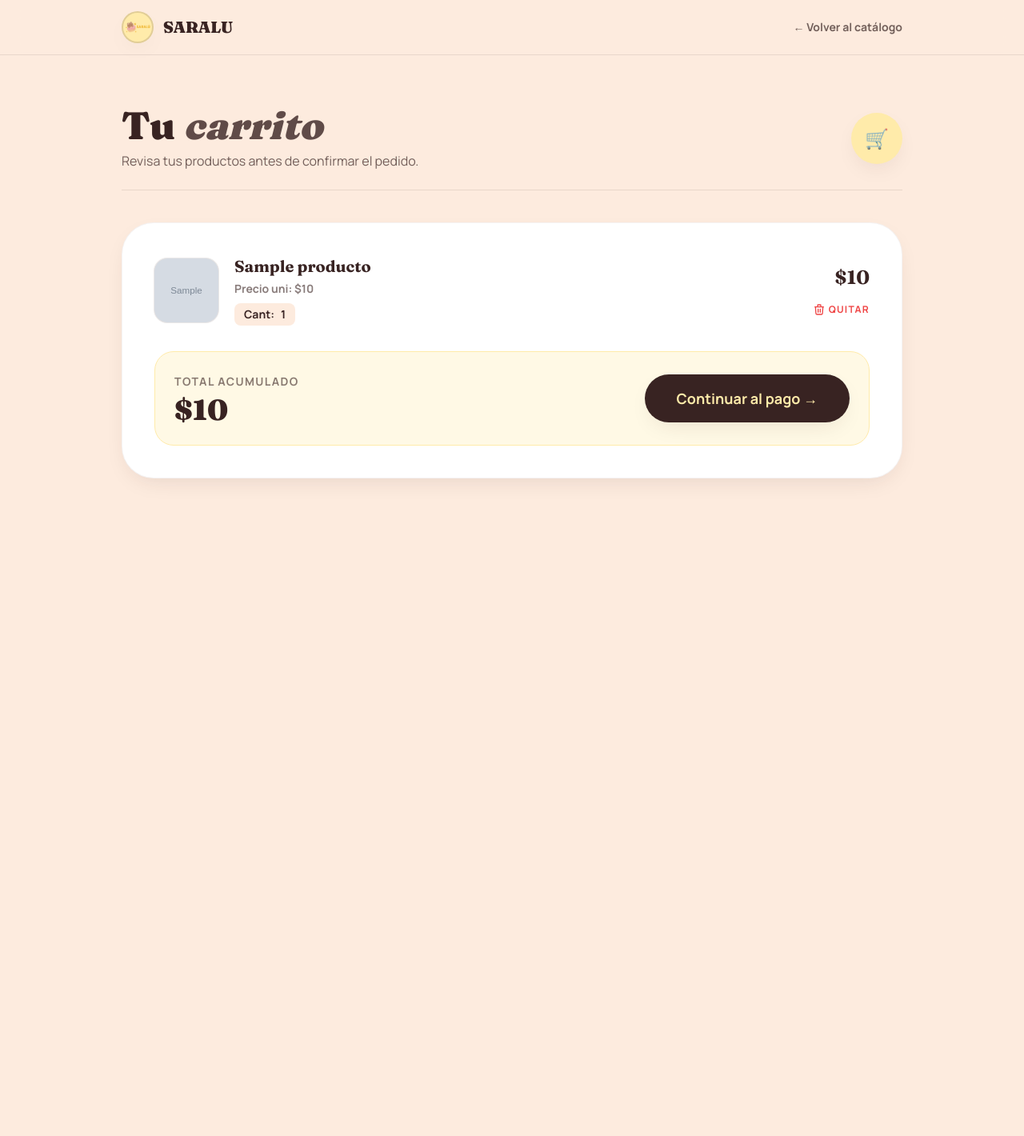
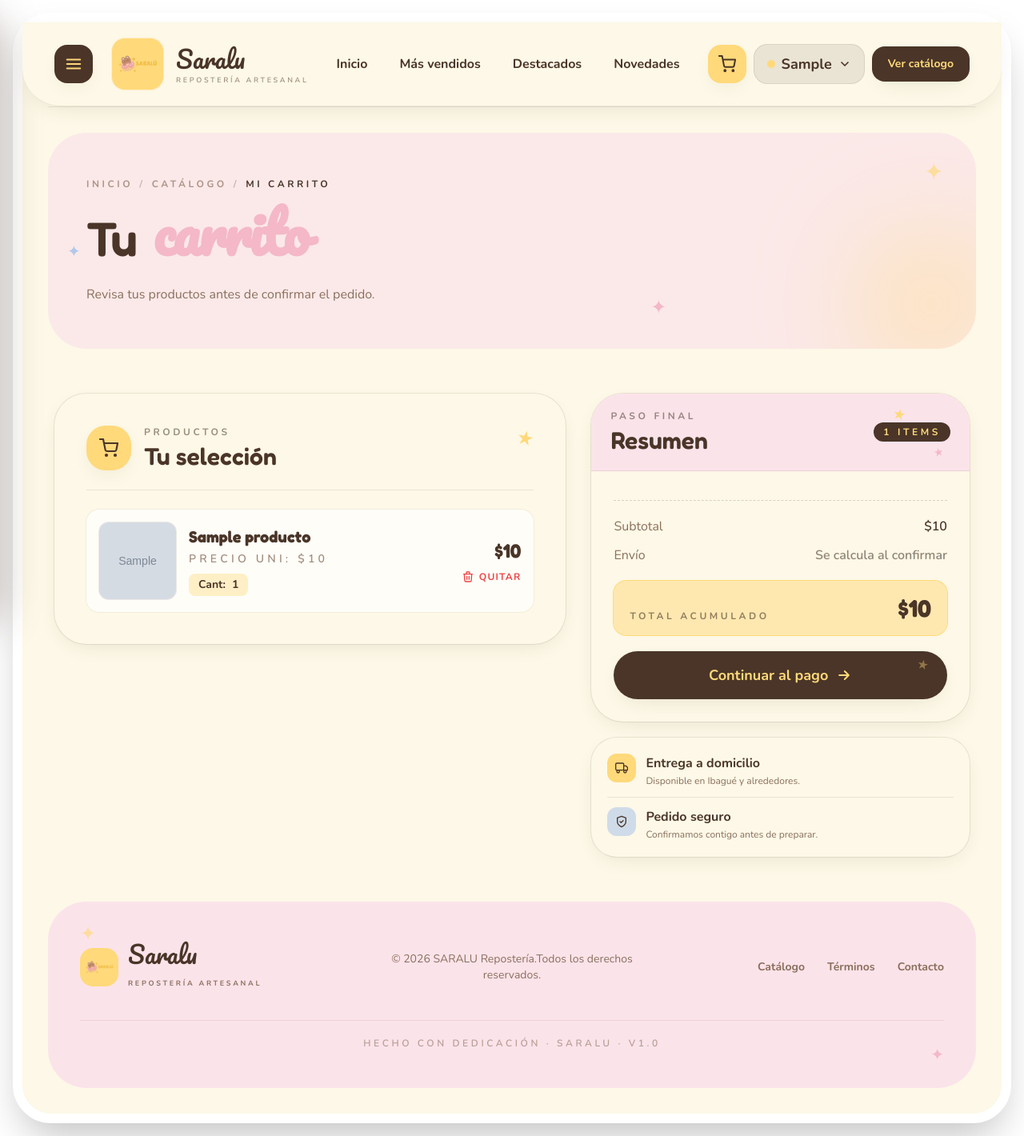
Before and after one commit to JohanV0/SARALU, a Django app: page /carrito/ in a window 1280 px wide. Shown: the whole page at 80% size. Before the commit the page ends 600 px from the top, so only its background shows below. Run offline with Django 5.2, Linux system fonts and the light colour scheme; a user stored in the database is signed in; tables that the repository leaves empty hold one stand-in row (values such as "Sample post"); grey boxes marked "Sample" are stand-in pictures; one stand-in notice (Sample message) is shown; some libraries are stand-ins or nearby versions.

Commit message:
025 Carrito

```diff
--- a/reposteria/templates/carrito.html
+++ b/reposteria/templates/carrito.html
@@ -1,132 +1,120 @@
+{% extends "layout/base.html" %}
 {% load static %}
-<!DOCTYPE html>
-<html lang="es">
-<head>
-  <meta charset="UTF-8" />
-  <meta name="viewport" content="width=device-width, initial-scale=1.0" />
-  <title>Mi Carrito — SARALU</title>
 
-  <script src="https://cdn.tailwindcss.com"></script>
-  <script>
-    tailwind.config = {
-      theme: {
-        extend: {
-          colors: {
-            mantequilla: "#ffebaa",
-            chocolate: "#382322",
-            crema: "#fdebde",
-            rosa: "#f4b8c8",
-          },
-          fontFamily: {
-            display: ['"Fraunces"', 'serif'],
-            body: ['"Manrope"', 'sans-serif'],
-          },
-          boxShadow: {
-            soft: "0 10px 30px -12px rgba(56, 35, 34, 0.15)",
-          },
-        },
-      },
-    };
-  </script>
-  <link rel="preconnect" href="https://fonts.googleapis.com" />
-  <link rel="preconnect" href="https://fonts.gstatic.com" crossorigin />
-  <link href="https://fonts.googleapis.com/css2?family=Fraunces:opsz,wght@9..144,600;9..144,700;9..144,900&family=Manrope:wght@400;500;600;700&display=swap" rel="stylesheet" />
-</head>
+{% block title %}Mi Carrito — SARALU{% endblock %}
 
-<body class="bg-crema font-body text-chocolate antialiased min-h-screen flex flex-col">
+{% block content %}
 
-  {# MENSAJES FLOTANTES (Mismo estilo del catálogo) #}
-  {% if messages %}
-  <div id="caja-notificaciones" class="fixed top-28 right-5 z-50 flex flex-col gap-2 transition-opacity duration-500">
-    {% for message in messages %}
-      <div class="bg-mantequilla text-chocolate px-6 py-4 rounded-2xl shadow-soft font-bold border border-chocolate/20 flex justify-between items-center gap-4">
-        <span>{{ message }}</span>
-        <button onclick="this.parentElement.style.display='none'" class="text-chocolate/50 hover:text-chocolate font-bold text-xl leading-none">&times;</button>
+  {# ---------- HERO BAND ---------- #}
+  <section class="relative mx-4 lg:mx-8 mt-6 lg:mt-8 overflow-hidden rounded-[2rem] lg:rounded-[3rem] bg-rosaClaro/70 px-6 sm:px-8 lg:px-12 3xl:px-16 py-10 lg:py-14">
+
+    <span class="pointer-events-none absolute top-8 right-10 text-mantequilla text-3xl animate-pulse">✦</span>
+    <span class="pointer-events-none absolute bottom-8 right-1/3 text-rosa text-2xl animate-bounce">✦</span>
+    <span class="pointer-events-none absolute top-1/2 left-6 text-azul text-xl">✦</span>
+    <span class="pointer-events-none absolute -bottom-10 -right-10 h-48 w-48 rounded-full bg-mantequilla/40 blur-3xl"></span>
+
+    <div class="relative mx-auto w-full max-w-[1900px]">
+
+      <nav class="flex flex-wrap items-center gap-2 text-[10px] lg:text-xs font-bold uppercase tracking-widest2 text-cafe/70">
+        <a href="{% url 'home' %}" class="hover:text-chocolate transition">Inicio</a>
+        <span class="text-chocolate/30">/</span>
+        <a href="{% url 'catalogo' %}" class="hover:text-chocolate transition">Catálogo</a>
+        <span class="text-chocolate/30">/</span>
+        <span class="text-chocolate">Mi Carrito</span>
+      </nav>
+
+      <h1 class="mt-4 font-display text-4xl sm:text-5xl lg:text-6xl 3xl:text-7xl font-semibold leading-[1.05] tracking-tight text-chocolate">
+        Tu
+        <span class="font-script text-rosa text-5xl sm:text-6xl lg:text-7xl 3xl:text-8xl inline-block ml-2">
+          carrito
+        </span>
+      </h1>
+
+      <p class="mt-5 lg:mt-7 max-w-2xl text-sm lg:text-base text-cafe">
+        Revisa tus productos antes de confirmar el pedido.
+      </p>
+
     </div>
-    {% endfor %}
-  </div>
-  <script>
-    setTimeout(function() {
-        let notificaciones = document.getElementById('caja-notificaciones');
-        if (notificaciones) {
-            notificaciones.style.opacity = '0';
-            setTimeout(() => notificaciones.remove(), 500);
-        }
-    }, 4000);
-  </script>
-  {% endif %}
+  </section>
 
-  {# NAVBAR SIMPLE #}
-  <header class="sticky top-0 z-50 border-b border-chocolate/10 bg-crema/85 backdrop-blur-md">
-    <nav class="mx-auto flex max-w-5xl items-center justify-between px-6 py-3.5">
-      <a href="{% url 'home' %}" class="flex items-center gap-3">
-        <span class="grid h-10 w-10 place-items-center overflow-hidden rounded-full border-2 border-chocolate/15 bg-mantequilla shadow-soft">
-          <img src="{% static 'img/logo.png' %}" alt="Logo SARALU" class="h-full w-full object-cover" />
-        </span>
-        <span class="font-display text-xl font-black tracking-tight">SARALU</span>
-      </a>
-      <a href="{% url 'catalogo' %}" class="text-sm font-bold text-chocolate/70 hover:text-chocolate transition">← Volver al catálogo</a>
-    </nav>
-  </header>
 
-  {# CONTENIDO PRINCIPAL #}
-  <main class="flex-grow mx-auto max-w-5xl px-6 py-10 lg:py-16 w-full">
+  {# ---------- MAIN ---------- #}
+  <main class="flex-grow relative mx-auto w-full max-w-[1900px] px-4 sm:px-7 lg:px-10 2xl:px-14 3xl:px-20 py-10 lg:py-14">
 
-    <div class="flex items-center justify-between mb-10 border-b border-chocolate/10 pb-6">
-      <div>
-        <h1 class="font-display text-4xl font-black md:text-5xl">Tu <span class="italic text-chocolate/80">carrito</span></h1>
-        <p class="mt-2 text-chocolate/70">Revisa tus productos antes de confirmar el pedido.</p>
-      </div>
-      <span class="hidden md:grid h-16 w-16 place-items-center rounded-full bg-mantequilla text-chocolate text-2xl shadow-soft">
-        🛒
-      </span>
-    </div>
+    {# SI EL CARRITO ESTÁ VACÍO #}
+    {% if not items %}
+      <div class="bg-crema rounded-[2rem] lg:rounded-[2.5rem] p-12 lg:p-20 text-center shadow-soft ring-1 ring-chocolate/10 relative overflow-hidden">
+        <span class="pointer-events-none absolute top-8 left-8 text-mantequilla text-3xl animate-pulse">✦</span>
+        <span class="pointer-events-none absolute bottom-8 right-8 text-rosa text-2xl animate-bounce">✦</span>
 
-    {# CRITERIO 3: SI EL CARRITO ESTÁ VACÍO #}
-    {% if not items %}
-      <div class="bg-white rounded-[2.5rem] p-12 text-center shadow-soft border border-chocolate/5">
-        <span class="text-6xl mb-4 block">🥺</span>
-        <h2 class="font-display text-2xl font-bold mb-3">Tu carrito está vacío</h2>
-        <p class="text-chocolate/60 mb-8 max-w-md mx-auto">Aún no has seleccionado ninguna de nuestras delicias. Explora el catálogo y encuentra tu postre favorito.</p>
-        <a href="{% url 'catalogo' %}" class="inline-block rounded-full bg-chocolate px-8 py-4 text-sm font-bold text-mantequilla shadow-soft hover:bg-chocolate/90 transition-all hover:-translate-y-1">
+        <span class="text-6xl mb-6 block drop-shadow-md">🥺</span>
+        <h2 class="font-display text-3xl lg:text-4xl font-semibold mb-4 text-chocolate">Tu carrito está vacío</h2>
+        <p class="text-cafe text-sm lg:text-base mb-8 max-w-md mx-auto leading-relaxed">
+          Aún no has seleccionado ninguna de nuestras delicias. Explora el catálogo y encuentra tu postre favorito.
+        </p>
+        <a href="{% url 'catalogo' %}" class="group relative inline-flex items-center justify-center gap-2.5 rounded-full bg-chocolate px-8 py-4 text-base lg:text-lg font-bold text-mantequilla shadow-soft hover:bg-cafe hover:-translate-y-1 hover:shadow-lift transition-all">
+          <span class="pointer-events-none absolute top-2 right-6 text-mantequilla/40 text-sm rotate-12">★</span>
           Ir al catálogo de productos
         </a>
       </div>
 
-    {# CRITERIO 1: SI HAY PRODUCTOS #}
+    {# SI HAY PRODUCTOS #}
     {% else %}
-      <div class="bg-white rounded-[2.5rem] p-6 md:p-10 shadow-soft border border-chocolate/5">
+      <div class="grid lg:grid-cols-[1.15fr_0.85fr] gap-6 lg:gap-8 3xl:gap-10 items-start">
 
-        <!-- Lista de productos -->
-        <div class="flex flex-col gap-6">
+        {# ---------- COLUMNA IZQUIERDA: LISTA DE PRODUCTOS ---------- #}
+        <section class="relative">
+          <div class="relative overflow-hidden rounded-[2rem] lg:rounded-[2.5rem] bg-crema p-6 sm:p-8 lg:p-10 shadow-soft ring-1 ring-chocolate/10">
+
+            <div class="relative flex items-start justify-between gap-4">
+              <div class="flex items-start gap-4 min-w-0">
+                <span class="grid h-12 w-12 lg:h-14 lg:w-14 3xl:h-16 3xl:w-16 shrink-0 place-items-center rounded-3xl bg-mantequilla font-display text-xl lg:text-2xl 3xl:text-3xl font-bold text-chocolate shadow-soft">
+                  <svg xmlns="http://www.w3.org/2000/svg" class="h-6 w-6 3xl:h-8 3xl:w-8 text-chocolate" fill="none" viewBox="0 0 24 24" stroke="currentColor" stroke-width="2.2" stroke-linecap="round" stroke-linejoin="round">
+                    <circle cx="9" cy="21" r="1" />
+                    <circle cx="20" cy="21" r="1" />
+                    <path d="M1 1h4l2.68 13.39a2 2 0 0 0 2 1.61h9.72a2 2 0 0 0 2-1.61L23 6H6" />
+                  </svg>
+                </span>
+                <div class="min-w-0">
+                  <p class="text-[10px] lg:text-xs font-bold uppercase tracking-widest2 text-chocolate/55">Productos</p>
+                  <h2 class="font-display mt-1 text-2xl lg:text-3xl 3xl:text-4xl font-semibold leading-tight text-chocolate">
+                    Tu selección
+                  </h2>
+                </div>
+              </div>
+              <span class="pointer-events-none text-mantequilla text-2xl rotate-12">★</span>
+            </div>
+
+            <div class="mt-6 h-px bg-chocolate/10"></div>
+
+            <div class="mt-6 space-y-4">
               {% for item in items %}
-            <div class="flex flex-col sm:flex-row items-center justify-between gap-6 pb-6 border-b border-chocolate/10 last:border-0 last:pb-0">
+                <div class="flex flex-col sm:flex-row items-center justify-between gap-4 rounded-2xl bg-white/70 p-4 ring-1 ring-chocolate/5 transition hover:shadow-sm">
 
                   <!-- Foto e Info -->
-              <div class="flex items-center gap-5 w-full sm:w-auto">
-                <div class="h-20 w-20 rounded-2xl overflow-hidden bg-crema shrink-0 ring-1 ring-chocolate/10">
+                  <div class="flex items-center gap-4 w-full sm:w-auto">
+                    <div class="h-20 w-20 lg:h-24 lg:w-24 shrink-0 overflow-hidden rounded-xl bg-rosaClaro ring-1 ring-chocolate/10">
                       {% if item.producto.imagen %}
                         <img src="{{ item.producto.imagen.url }}" alt="{{ item.producto.nombre }}" class="h-full w-full object-cover">
                       {% else %}
                         <div class="h-full w-full flex items-center justify-center text-xs text-chocolate/40">Sin foto</div>
                       {% endif %}
                     </div>
-                <div>
-                  <h3 class="font-display text-xl font-bold">{{ item.producto.nombre }}</h3>
-                  <p class="text-sm font-bold text-chocolate/60 mt-1">Precio uni: ${{ item.producto.precio|floatformat:0 }}</p>
-                  <div class="inline-flex items-center gap-2 mt-2 bg-crema px-3 py-1 rounded-lg text-sm font-bold">
-                    <span>Cant:</span> <span class="text-chocolate">{{ item.cantidad }}</span>
+                    <div class="min-w-0 flex-1">
+                      <h3 class="font-display text-lg lg:text-xl font-bold leading-tight truncate text-chocolate">{{ item.producto.nombre }}</h3>
+                      <p class="mt-1 text-xs lg:text-sm font-semibold uppercase tracking-widest2 text-cafe/80">Precio uni: ${{ item.producto.precio|floatformat:0 }}</p>
+                      <div class="inline-flex items-center gap-2 mt-2 bg-mantequilla/40 px-3 py-1 rounded-lg text-xs lg:text-sm font-bold text-chocolate">
+                        <span>Cant:</span> <span>{{ item.cantidad }}</span>
                       </div>
                     </div>
                   </div>
 
-              <!-- Precio total del item y Botón de eliminar (Criterio 4) -->
-              <div class="flex sm:flex-col items-center sm:items-end justify-between w-full sm:w-auto gap-4">
-                <p class="font-display text-2xl font-bold text-chocolate">${{ item.subtotal|floatformat:0 }}</p>
+                  <!-- Precio total y Botón Eliminar -->
+                  <div class="flex sm:flex-col items-center sm:items-end justify-between w-full sm:w-auto gap-3 sm:gap-2">
+                    <p class="font-display text-xl lg:text-2xl font-bold text-chocolate">${{ item.subtotal|floatformat:0 }}</p>
 
-                <!-- CRITERIO 4: Botón para eliminar un producto -->
-                <a href="{% url 'eliminar_item_carrito' item.id %}" onclick="return confirm('¿Quitar este postre del carrito?');" class="text-xs font-bold uppercase tracking-widest text-red-500 hover:text-red-700 transition">
-                  <span class="flex items-center gap-1">
+                    <a href="{% url 'eliminar_item_carrito' item.id %}" onclick="return confirm('¿Quitar este postre del carrito?');" class="text-[11px] lg:text-xs font-bold uppercase tracking-widest text-red-500 hover:text-red-700 transition">
+                      <span class="flex items-center gap-1.5">
                         <svg xmlns="http://www.w3.org/2000/svg" class="h-4 w-4" fill="none" viewBox="0 0 24 24" stroke="currentColor" stroke-width="2"><path stroke-linecap="round" stroke-linejoin="round" d="M19 7l-.867 12.142A2 2 0 0116.138 21H7.862a2 2 0 01-1.995-1.858L5 7m5 4v6m4-6v6m1-10V4a1 1 0 00-1-1h-4a1 1 0 00-1 1v3M4 7h16" /></svg>
                         Quitar
                       </span>
@@ -137,21 +125,109 @@
               {% endfor %}
             </div>
 
-        <!-- CRITERIO 2: Total acumulado del pedido -->
-        <div class="mt-8 bg-mantequilla/30 p-6 rounded-3xl border border-mantequilla flex flex-col sm:flex-row items-center justify-between gap-6">
+          </div>
+        </section>
+
+
+        {# ---------- COLUMNA DERECHA: RESUMEN (STICKY) ---------- #}
+        <aside class="space-y-5 lg:sticky lg:top-6 self-start">
+
+          <div class="overflow-hidden rounded-[2rem] lg:rounded-[2.5rem] bg-crema shadow-soft ring-1 ring-chocolate/10">
+
+            <div class="relative flex items-center justify-between gap-4 bg-rosaClaro px-6 py-5 border-b border-chocolate/10">
+              <span class="pointer-events-none absolute top-3 right-20 text-mantequilla text-lg rotate-12">★</span>
+              <span class="pointer-events-none absolute bottom-3 right-8 text-rosa text-sm -rotate-12">★</span>
+
               <div>
-            <span class="text-sm font-bold uppercase tracking-widest text-chocolate/60">Total Acumulado</span>
-            <p class="font-display text-4xl font-black text-chocolate mt-1">${{ total|floatformat:0 }}</p>
+                <p class="text-[10px] lg:text-xs font-bold uppercase tracking-widest2 text-chocolate/55">Paso final</p>
+                <h2 class="font-display mt-1 text-2xl lg:text-3xl font-semibold leading-none text-chocolate">
+                  Resumen
+                </h2>
               </div>
 
-          <a href="{% url 'armar_pedido' %}" class="w-full sm:w-auto rounded-full bg-chocolate px-10 py-4 text-center text-lg font-black text-mantequilla shadow-soft hover:bg-chocolate/90 hover:-translate-y-1 transition-all">
-            Continuar al pago →
+              <span class="shrink-0 rounded-full bg-chocolate px-3 py-1 text-[10px] lg:text-xs font-bold uppercase tracking-widest2 text-mantequilla">
+                {{ items|length }} items
+              </span>
+            </div>
+
+            <div class="p-5 sm:p-6 lg:p-7">
+
+              <div class="mt-2 space-y-3 border-t border-dashed border-chocolate/20 pt-5">
+                <div class="flex items-center justify-between text-sm lg:text-base text-cafe">
+                  <span>Subtotal</span>
+                  <span class="font-semibold text-chocolate">${{ total|floatformat:0 }}</span>
+                </div>
+                <div class="flex items-center justify-between text-sm lg:text-base text-cafe">
+                  <span>Envío</span>
+                  <span class="font-semibold text-chocolate/60">Se calcula al confirmar</span>
+                </div>
+              </div>
+
+              <div class="mt-5 flex items-end justify-between rounded-2xl bg-mantequilla/50 px-5 py-4 ring-1 ring-mantequilla">
+                <div>
+                  <span class="block text-[10px] lg:text-xs font-bold uppercase tracking-widest2 text-chocolate/60">
+                    Total Acumulado
+                  </span>
+                </div>
+                <span class="font-display text-2xl lg:text-3xl 3xl:text-4xl font-bold text-chocolate">
+                  ${{ total|floatformat:0 }}
+                </span>
+              </div>
+
+              <a href="{% url 'armar_pedido' %}"
+                 class="group relative mt-5 inline-flex w-full items-center justify-center gap-2.5 overflow-hidden rounded-full bg-chocolate px-8 py-4 text-base lg:text-lg font-bold text-mantequilla shadow-soft hover:bg-cafe hover:-translate-y-1 hover:shadow-lift transition-all">
+                <span class="pointer-events-none absolute top-2 right-6 text-mantequilla/40 text-sm rotate-12">★</span>
+                Continuar al pago
+                <svg class="h-5 w-5 transition-transform group-hover:translate-x-1" fill="none"
+                     viewBox="0 0 24 24" stroke="currentColor" stroke-width="2.4"
+                     stroke-linecap="round" stroke-linejoin="round">
+                  <path d="M5 12h14M13 6l6 6-6 6" />
+                </svg>
               </a>
+
             </div>
+          </div>
+
+          {# Mini tarjetas informativas #}
+          <div class="rounded-[2rem] bg-crema p-4 sm:p-5 ring-1 ring-chocolate/10 shadow-soft space-y-3">
+
+            <div class="flex items-start gap-3">
+              <span class="grid h-9 w-9 shrink-0 place-items-center rounded-xl bg-mantequilla text-chocolate">
+                <svg xmlns="http://www.w3.org/2000/svg" class="h-4 w-4" fill="none" viewBox="0 0 24 24" stroke="currentColor" stroke-width="2" stroke-linecap="round" stroke-linejoin="round">
+                  <rect x="1" y="3" width="15" height="13" rx="2" />
+                  <path d="M16 8h4l3 3v5h-7" />
+                  <circle cx="5.5" cy="18.5" r="2.5" />
+                  <circle cx="18.5" cy="18.5" r="2.5" />
+                </svg>
+              </span>
+              <div>
+                <p class="text-sm lg:text-base font-bold text-chocolate">Entrega a domicilio</p>
+                <p class="mt-0.5 text-[11px] lg:text-xs text-cafe">Disponible en Ibagué y alrededores.</p>
+              </div>
+            </div>
+
+            <div class="h-px bg-chocolate/10"></div>
+
+            <div class="flex items-start gap-3">
+              <span class="grid h-9 w-9 shrink-0 place-items-center rounded-xl bg-azul/60 text-chocolate">
+                <svg xmlns="http://www.w3.org/2000/svg" class="h-4 w-4" fill="none" viewBox="0 0 24 24" stroke="currentColor" stroke-width="2" stroke-linecap="round" stroke-linejoin="round">
+                  <path d="M12 22s8-4 8-10V5l-8-3-8 3v7c0 6 8 10 8 10z" />
+                  <polyline points="9 12 11 14 15 10" />
+                </svg>
+              </span>
+              <div>
+                <p class="text-sm lg:text-base font-bold text-chocolate">Pedido seguro</p>
+                <p class="mt-0.5 text-[11px] lg:text-xs text-cafe">Confirmamos contigo antes de preparar.</p>
+              </div>
+            </div>
+
+          </div>
+
+        </aside>
 
       </div>
     {% endif %}
 
   </main>
-</body>
-</html>
+
+{% endblock %}
```
Lines whose indentation alone changed are shown as unchanged.
